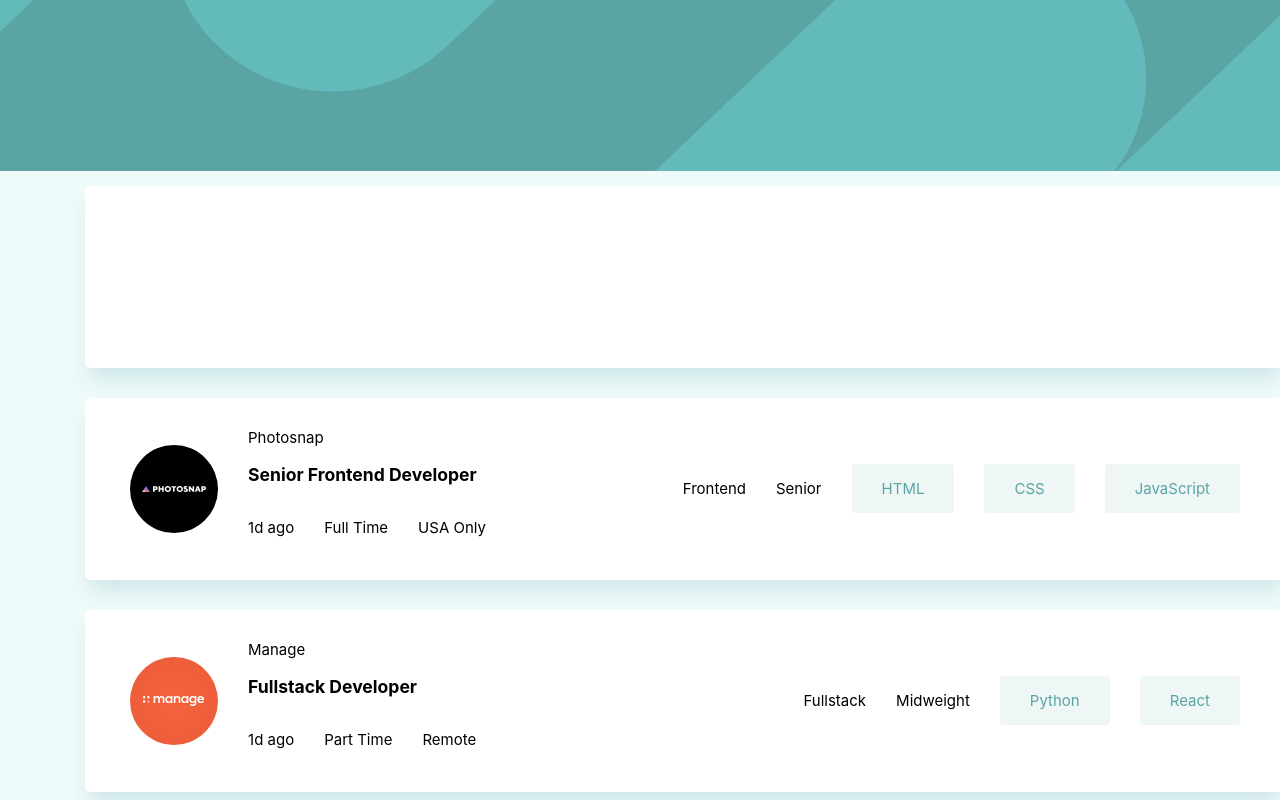
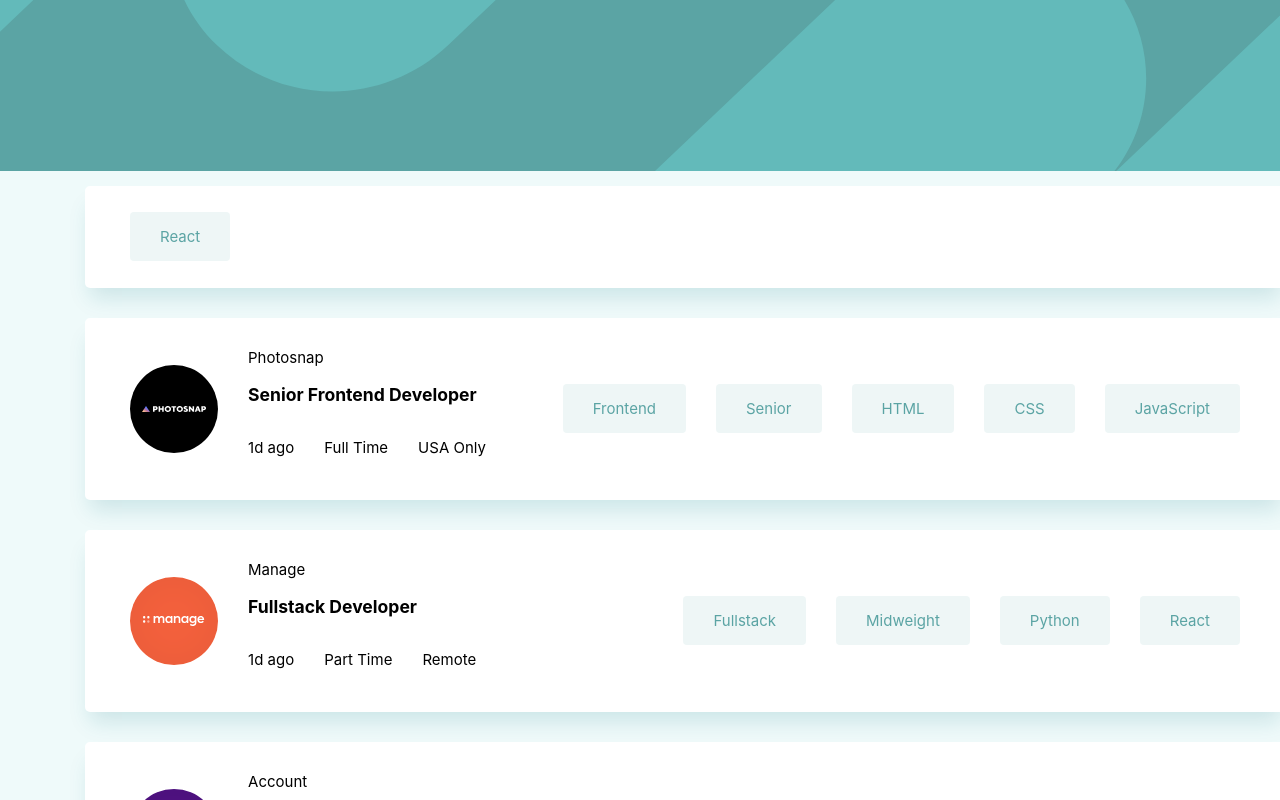
Before and after one commit to rojasmart/job-listings-with-filtering, a React (Create React App) app: page / in a window 1280 px wide. Both pictures are taken after a click on the element "React". Shown: the top 800 px of the page. Built offline with nearby package versions, Linux system fonts and the light colour scheme.

Commit message:
added chips to jobsearch

```diff
--- a/src/App.js
+++ b/src/App.js
@@ -8,6 +8,8 @@ function App() {
   const [data, setData] = useState([]);
   const [isError, setIsError] = useState(false);
   const [filterLanguage, setFilterLanguage] = useState([]);
+
+  const uniqueFilter = Array.from(new Set(filterLanguage));
 
   useEffect(() => {
     setIsLoading(true);
@@ -38,7 +40,7 @@ function App() {
       </header>
       <div className="container">
         <div className="filter-list">
-          <JobSearch />
+          <JobSearch filter={uniqueFilter} />
           {data.map((item, index) => {
             return (
               <JobCard key={index} item={item} handleClick={handleClick} />
--- a/src/components/JobCard.js
+++ b/src/components/JobCard.js
@@ -14,8 +14,8 @@ const JobCard = ({ item, handleClick }) => {
         </div>
       </div>
       <div className="job-categories">
-        <p>{item.role}</p>
-        <p>{item.level}</p>
+        <span onClick={() => handleClick(item.role)}>{item.role}</span>
+        <span onClick={() => handleClick(item.level)}>{item.level}</span>
         {item.languages.map((language, index) => {
           return (
             <span key={index} onClick={() => handleClick(language)}>
@@ -23,7 +23,9 @@ const JobCard = ({ item, handleClick }) => {
             </span>
           );
         })}
-        {!!item.tools.length && <span>{item.tools}</span>}
+        {!!item.tools.length && (
+          <span onClick={() => handleClick(item.tools)}>{item.tools}</span>
+        )}
       </div>
     </div>
   );
--- a/src/components/JobSearch.js
+++ b/src/components/JobSearch.js
@@ -1,5 +1,11 @@
-const JobSearch = () => {
-  return <div className="job-card search"></div>;
+const JobSearch = ({ filter }) => {
+  return (
+    <div className="job-card search">
+      {filter.map((item, index) => {
+        return <span key={index}>{item}</span>;
+      })}
+    </div>
+  );
 };
 
 export default JobSearch;
--- a/src/index.css
+++ b/src/index.css
@@ -74,6 +74,10 @@ header img {
   gap: 2rem;
 }
 
+.job-card.search {
+  height: 72px;
+}
+
 .job-info-secondary {
   display: flex;
   gap: 2rem;
@@ -103,6 +107,15 @@ header img {
   cursor: pointer;
 }
 
+.job-card.search span {
+  border-radius: 4px;
+  background-color: var(--green-opacity);
+  padding: 1rem 2rem;
+  color: var(--green);
+  cursor: pointer;
+  align-self: center;
+}
+
 /* Tablet */
 
 @media only screen and (max-width: 768px) {
```
